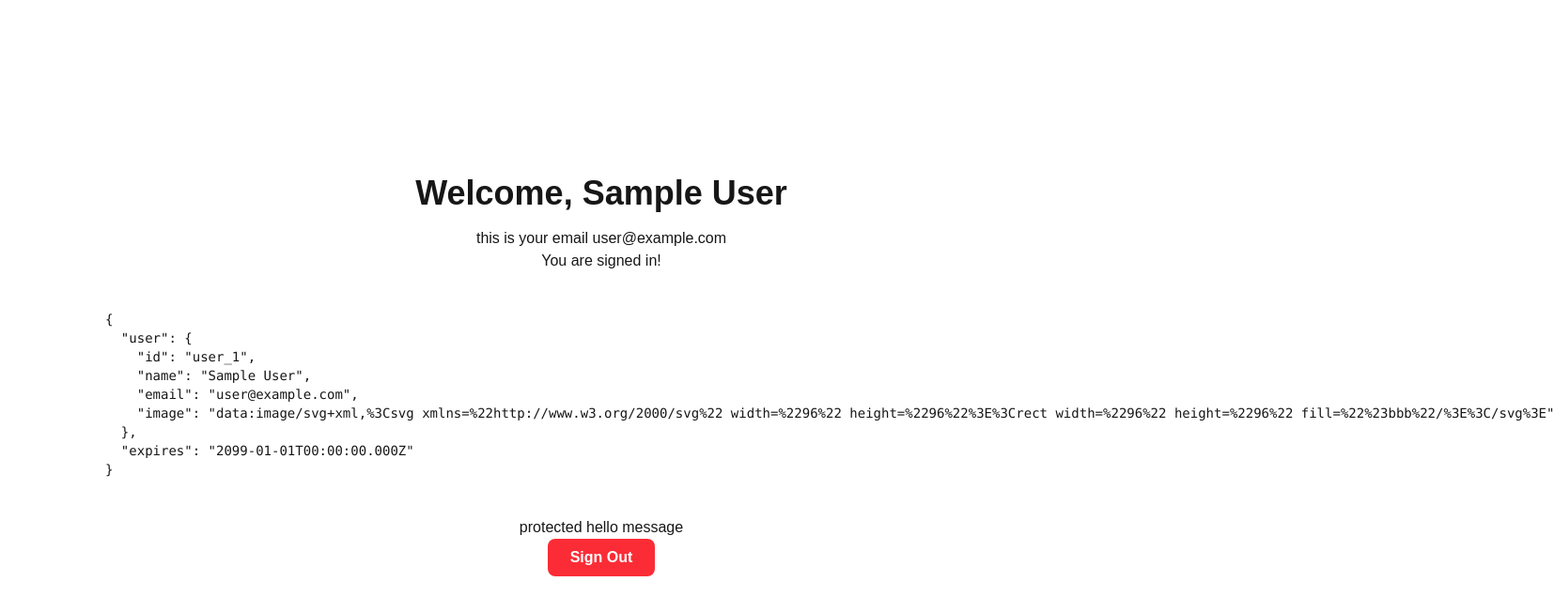
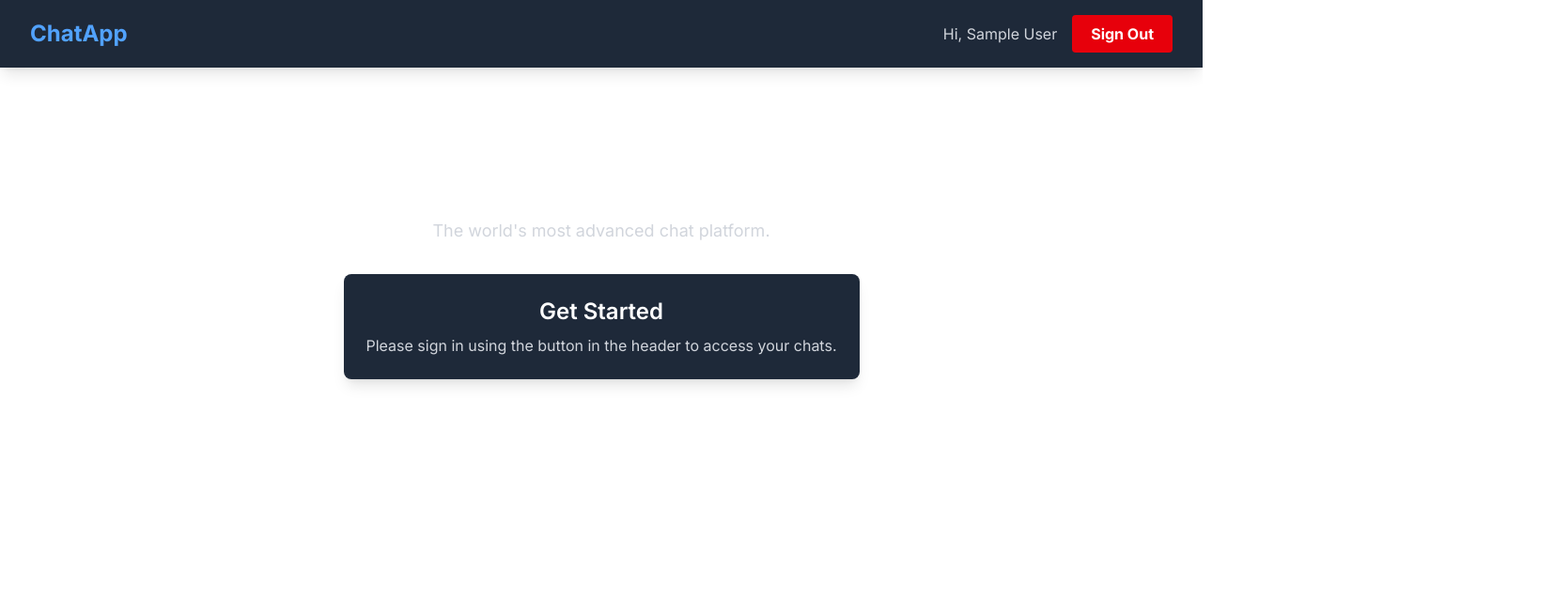
Before and after one commit to Admiral-Simo/opm-socket, a Next.js app in the folder frontend/: page / in a window 1280 px wide. Shown: the top 652 px of the page at 94% size, 1654 px wide, since content can reach past the window. Built offline with nearby package versions, Linux system fonts and the light colour scheme; no server answers; sample sign-in values are in the browser's storage.

Commit message:
backend: change layout and redirection ..

```diff
--- a/frontend/app/(protected)/chat/page.tsx
+++ b/frontend/app/(protected)/chat/page.tsx
@@ -1,25 +1,37 @@
 "use client";
 
-import ProtectedHelloMessage from "@/components/ProtectedHelloMessage"; // Adjust path
-import { useSession, signOut } from "next-auth/react";
+import { useGetHelloQuery } from "@/lib/services/api";
 
-export default function ChatPage() {
-  const { data: session } = useSession();
+export default function ProtectedHelloMessage() {
+  const { data: helloMessage, isLoading, isError, error } = useGetHelloQuery();
+
+  if (isLoading) {
+    return (
+      <div className="mt-4 rounded border border-blue-700 bg-blue-900 p-4">
+        <p className="font-bold text-blue-200">
+          Loading protected message from Spring Boot...
+        </p>
+      </div>
+    );
+  }
+
+  if (isError) {
+    return (
+      <div className="mt-4 rounded border border-red-700 bg-red-900 p-4">
+        <p className="font-bold text-red-200">Error loading message:</p>
+        <pre className="text-sm text-red-100">
+          {JSON.stringify(error, null, 2)}
+        </pre>
+      </div>
+    );
+  }
 
   return (
-    <main className="flex min-h-screen flex-col items-center p-24">
-      <h1 className="mb-4 text-4xl font-bold">
-        Welcome to the Chat, {session?.user?.name}
-      </h1>
-
-      <button
-        onClick={() => signOut()}
-        className="rounded-lg bg-red-500 px-6 py-2 font-bold text-white transition-all hover:bg-red-600"
-      >
-        Sign Out
-      </button>
-
-      <ProtectedHelloMessage />
-    </main>
+    <div className="mt-4 rounded border border-green-700 bg-green-900 p-4">
+      <p className="font-bold text-green-200">
+        Success! Message from Spring Boot:
+      </p>
+      <p className="text-gray-300">{helloMessage}</p>
+    </div>
   );
 }
--- a/frontend/app/api/auth/[...nextauth]/route.ts
+++ b/frontend/app/api/auth/[...nextauth]/route.ts
@@ -8,7 +8,6 @@ async function refreshAccessToken(token: JWT): Promise<JWT> {
       throw new Error("No refresh token available");
     }
 
-    // Your Keycloak token endpoint
     const url = `${process.env.KEYCLOAK_ISSUER}/protocol/openid-connect/token`;
 
     const response = await fetch(url, {
@@ -53,7 +52,6 @@ export const authOptions: AuthOptions = {
       clientId: process.env.KEYCLOAK_CLIENT_ID!,
       clientSecret: process.env.KEYCLOAK_CLIENT_SECRET!,
       issuer: process.env.KEYCLOAK_ISSUER!,
-
       authorization: {
         params: {
           scope: "openid profile email offline_access",
@@ -63,12 +61,33 @@ export const authOptions: AuthOptions = {
   ],
 
   callbacks: {
+    async redirect({ url, baseUrl }) {
+      if (url.startsWith("/")) {
+        return `${baseUrl}${url}`;
+      }
+
+      const urlObject = new URL(url);
+      const baseUrlObject = new URL(baseUrl);
+
+      if (
+        urlObject.origin === baseUrlObject.origin &&
+        urlObject.pathname === baseUrlObject.pathname
+      ) {
+        return `${baseUrl}/chat`;
+      }
+
+      if (urlObject.origin === baseUrlObject.origin) {
+        return url;
+      }
+
+      return baseUrl;
+    },
+    // ------------------------------------
+
     async jwt({ token, account }) {
       if (account) {
         token.accessToken = account.access_token;
-        token.refreshToken = account.refresh_token; // This will now exist
-
-        // Set expiry time (account.expires_at is in seconds)
+        token.refreshToken = account.refresh_token;
         if (account.expires_at) {
           token.accessTokenExpires = (account.expires_at - 15) * 1000;
         }
@@ -79,7 +98,10 @@ export const authOptions: AuthOptions = {
         return token;
       }
 
-      console.log("Access token expired. Refreshing...");
+      if (!token.refreshToken) {
+        return { ...token, error: "RefreshAccessTokenError" };
+      }
+
       return await refreshAccessToken(token);
     },
 
--- a/frontend/app/layout.tsx
+++ b/frontend/app/layout.tsx
@@ -1,21 +1,30 @@
-import ReduxProvider from "../lib/ReduxProvider";
-import AuthProvider from "./AuthProvider";
-import "./globals.css";
+import { Inter } from "next/font/google";
+import "./globals.css"; // Your globals.css should have the base dark colors
+
+import AuthProvider from "@/app/AuthProvider";
+import ReduxProvider from "@/lib/ReduxProvider";
+import Header from "@/components/Header";
+
+const inter = Inter({ subsets: ["latin"] });
 
 export default function RootLayout({
   children,
-}: {
+}: Readonly<{
   children: React.ReactNode;
-}) {
+}>) {
   return (
-    <html lang="en">
+    <html lang="en" className="dark">
       <body
+        className={`${inter.className} bg-gray-900 text-gray-200`}
         cz-shortcut-listen="true"
         data-new-gr-c-s-check-loaded="14.1261.0"
         data-gr-ext-installed=""
       >
         <AuthProvider>
-          <ReduxProvider>{children}</ReduxProvider>
+          <ReduxProvider>
+            <Header />
+            <main className="p-8">{children}</main>
+          </ReduxProvider>
         </AuthProvider>
       </body>
     </html>
--- a/frontend/app/page.tsx
+++ b/frontend/app/page.tsx
@@ -1,50 +1,16 @@
-"use client";
-
-import { useSession, signIn, signOut } from "next-auth/react";
-
 export default function Home() {
-  const { data: session, status } = useSession();
-
-  if (status === "loading") {
-    return (
-      <main className="flex min-h-screen flex-col items-center justify-center p-24">
-        <h1 className="text-2xl font-bold">Loading...</h1>
-      </main>
-    );
-  }
-
-  if (session) {
-    return (
-      <main className="flex min-h-screen flex-col items-center justify-center p-24">
-        <h1 className="mb-4 text-4xl font-bold">
-          Welcome, {session.user?.name}
-        </h1>
-        <p>this is your email {session.user?.email}</p>
-        <p className="mb-6">You are signed in!</p>
-        <pre className="mb-6 rounded container mx-auto p-4 text-left text-sm">
-          <code>{JSON.stringify(session, null, 2)}</code>
-        </pre>
-        <a href="/chat">protected hello message</a>
-        <button
-          onClick={() => signOut()}
-          className="rounded-lg bg-red-500 px-6 py-2 font-bold text-white transition-all hover:bg-red-600"
-        >
-          Sign Out
-        </button>
-      </main>
-    );
-  }
-
   return (
-    <main className="flex min-h-screen flex-col items-center justify-center p-24">
-      <h1 className="mb-4 text-4xl font-bold">Chat App</h1>
-      <p className="mb-6">You are not signed in.</p>
-      <button
-        onClick={() => signIn("keycloak")} // This must match your provider ID
-        className="rounded-lg bg-blue-500 px-6 py-2 font-bold text-white transition-all hover:bg-blue-600"
-      >
-        Sign in with Keycloak
-      </button>
-    </main>
+    <div className="flex flex-col items-center justify-center pt-16 text-center">
+      <h1 className="mb-4 text-5xl font-bold text-white">Welcome to ChatApp</h1>
+      <p className="mb-8 text-lg text-gray-300">
+        The world's most advanced chat platform.
+      </p>
+      <div className="rounded-lg bg-gray-800 p-6 shadow-lg">
+        <h2 className="mb-2 text-2xl font-semibold text-white">Get Started</h2>
+        <p className="text-gray-300">
+          Please sign in using the button in the header to access your chats.
+        </p>
+      </div>
+    </div>
   );
 }
--- /dev/null
+++ b/frontend/components/Header.tsx
@@ -0,0 +1,46 @@
+"use client";
+
+import { useSession, signIn, signOut } from "next-auth/react";
+import Link from "next/link";
+
+export default function Header() {
+  const { data: session, status } = useSession();
+
+  return (
+    <header className="flex w-full items-center justify-between bg-gray-800 px-8 py-4 shadow-lg">
+      <Link
+        href="/"
+        className="text-2xl font-bold text-blue-400 hover:text-blue-300"
+      >
+        ChatApp
+      </Link>
+
+      <nav>
+        {status === "loading" && (
+          <div className="h-9 w-20 animate-pulse rounded bg-gray-600"></div>
+        )}
+
+        {status === "unauthenticated" && (
+          <button
+            onClick={() => signIn("keycloak")}
+            className="rounded bg-blue-600 px-5 py-2 font-bold text-white transition-all hover:bg-blue-500"
+          >
+            Sign In
+          </button>
+        )}
+
+        {status === "authenticated" && (
+          <div className="flex items-center gap-4">
+            <span className="text-gray-300">Hi, {session.user?.name}</span>
+            <button
+              onClick={() => signOut({ callbackUrl: "/" })}
+              className="rounded bg-red-600 px-5 py-2 font-bold text-white transition-all hover:bg-red-500"
+            >
+              Sign Out
+            </button>
+          </div>
+        )}
+      </nav>
+    </header>
+  );
+}
```
